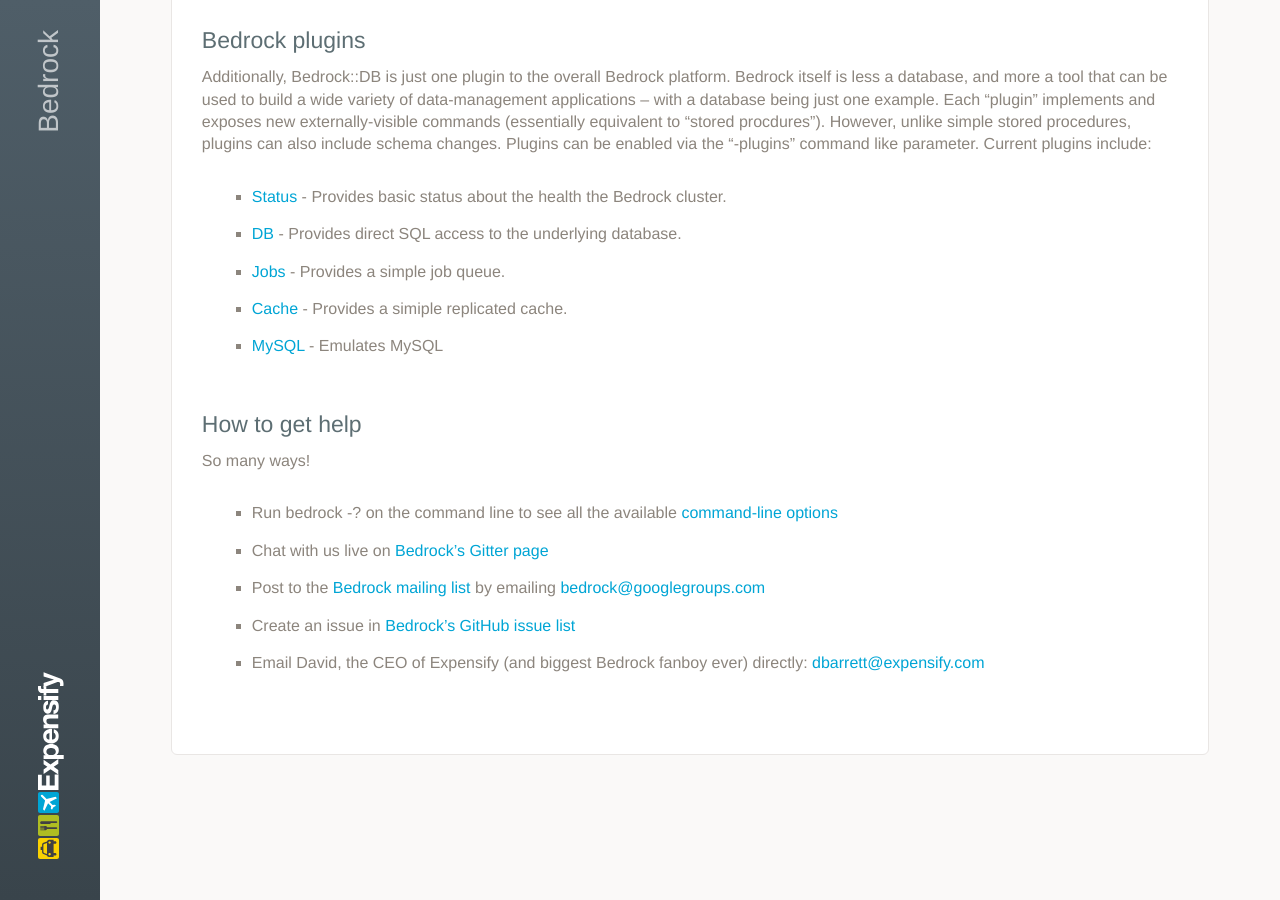
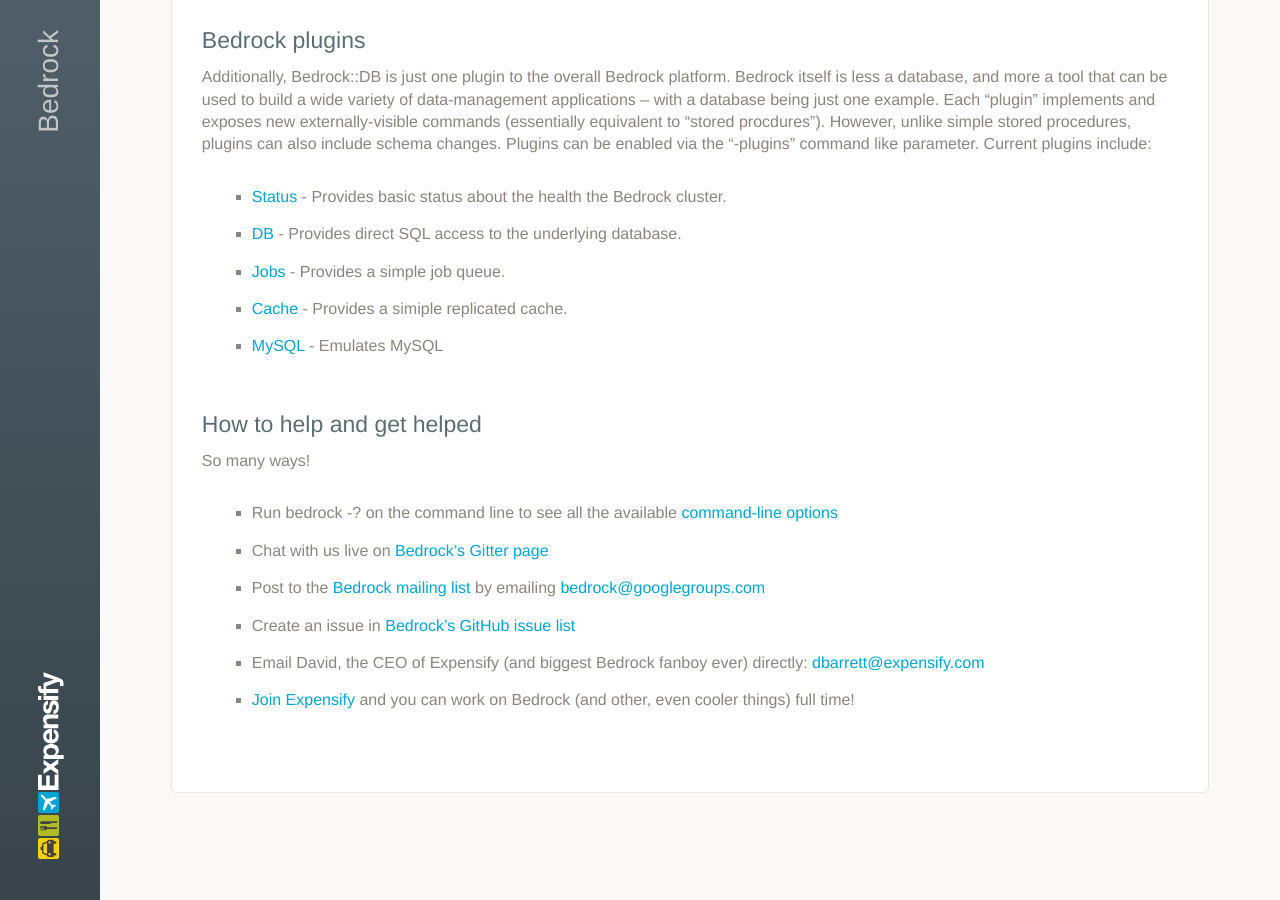
Before and after one commit to Expensify/Bedrock, a Jekyll site: the page built from docs/index.md, in a window 1280 px wide and 900 px high, scrolled down 3007 px. Built offline with Jekyll 4.4.1, drawn with Linux system fonts in a browser that asks for light colours.

Commit message:
Update index.md

```diff
--- a/docs/index.md
+++ b/docs/index.md
@@ -86,7 +86,7 @@
 * [Cache](http://bedrockdb.com/cache.html) - Provides a simiple replicated cache.
 * [MySQL](http://bedrockdb.com/mysql.html) - Emulates MySQL
 
-## How to get help
+## How to help and get helped
 So many ways!
 
 * Run `bedrock -?` on the command line to see all the available [command-line options](http://bedrockdb.com/cli.html)
@@ -94,3 +94,4 @@
 * Post to the [Bedrock mailing list](https://groups.google.com/forum/#!forum/bedrock) by emailing [bedrock@googlegroups.com](mailto:bedrock@googlegroups.com)
 * Create an issue in [Bedrock's GitHub issue list](https://github.com/Expensify/Bedrock/issues)
 * Email David, the CEO of Expensify (and biggest Bedrock fanboy ever) directly: [dbarrett@expensify.com](mailto:dbarrett@expensify.com)
+* [Join Expensify](http://we.are.expensify.com) and you can work on Bedrock (and other, even cooler things) full time!
```
